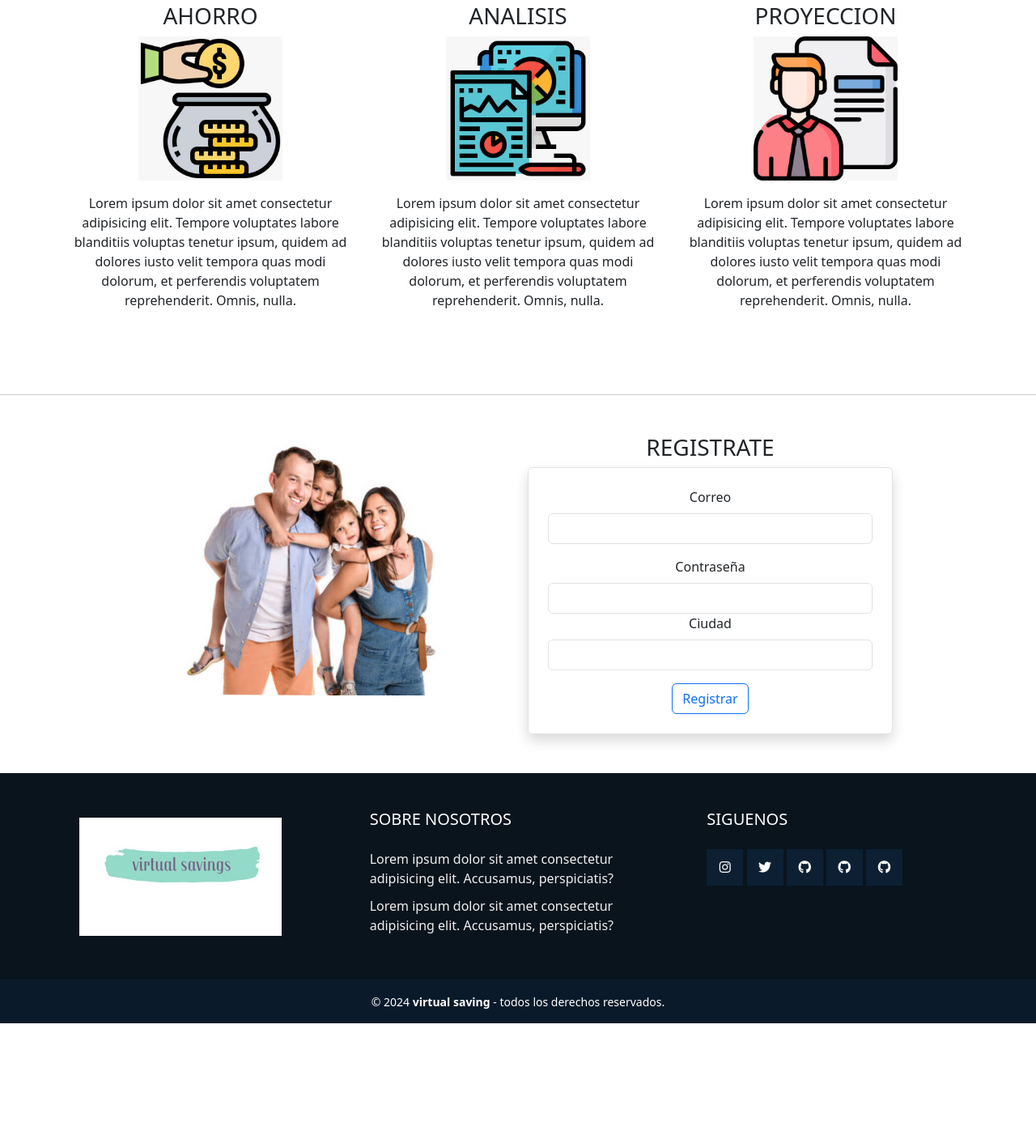
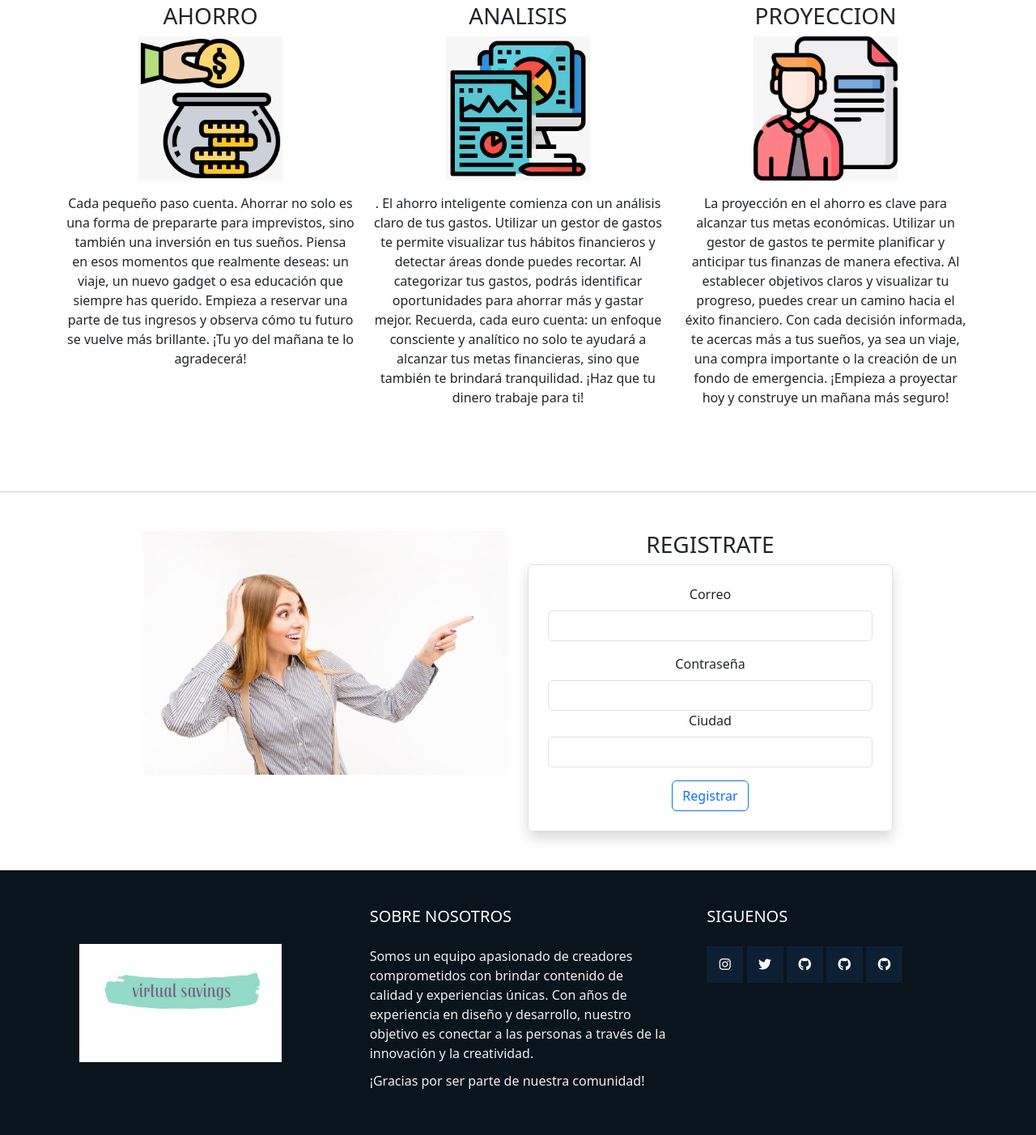
Before and after one commit to alejo121324/bbbbbb, a plain HTML site: page index.html in a window 1280 px wide. Shown: the part 1218-2620 px from the top of the page at 81% size. Before the commit the page ends 2482 px from the top, so only its background shows below. Drawn offline with nearby package versions, Linux system fonts and the light colour scheme; files whose address does not match are found by name.

Commit message:
ultimo push de alejandro palacio

```diff
--- a/index.html
+++ b/index.html
@@ -87,17 +87,19 @@
                 <div class="col-12 col-md-4">
                     <h3 class="text-center">AHORRO</h3>
                     <img src="./assets/img/WhatsApp Image 2024-10-23 at 7.00.47 AM.jpeg" alt="" class="img-fluid w-50 mx-auto d-block">
-                    <p class="mt-3">Lorem ipsum dolor sit amet consectetur adipisicing elit. Tempore voluptates labore blanditiis voluptas tenetur ipsum, quidem ad dolores iusto velit tempora quas modi dolorum, et perferendis voluptatem reprehenderit. Omnis, nulla.</p>
+                    <p class="mt-3">Cada pequeño paso cuenta. Ahorrar no solo es una forma de prepararte para imprevistos, sino también una inversión en tus sueños. Piensa en esos momentos que realmente deseas: un viaje, un nuevo gadget o esa educación que siempre has querido. Empieza a reservar una parte de tus ingresos y observa cómo tu futuro se vuelve más brillante. ¡Tu yo del mañana te lo agradecerá!</p>
                 </div>
                 <div class="col-12 col-md-4">
                     <h3>ANALISIS</h3>
                     <img src="./assets/img/WhatsApp Image 2024-10-23 at 7.00.32 AM.jpeg" alt="" class="img-fluid w-50 mx-auto d-block">
-                    <p class="mt-3">Lorem ipsum dolor sit amet consectetur adipisicing elit. Tempore voluptates labore blanditiis voluptas tenetur ipsum, quidem ad dolores iusto velit tempora quas modi dolorum, et perferendis voluptatem reprehenderit. Omnis, nulla.</p>
+                    <p class="mt-3">.
+                      El ahorro inteligente comienza con un análisis claro de tus gastos. Utilizar un gestor de gastos te permite visualizar tus hábitos financieros y detectar áreas donde puedes recortar. Al categorizar tus gastos, podrás identificar oportunidades para ahorrar más y gastar mejor. Recuerda, cada euro cuenta: un enfoque consciente y analítico no solo te ayudará a alcanzar tus metas financieras, sino que también te brindará tranquilidad. ¡Haz que tu dinero trabaje para ti!
+                    </p>
                 </div>
                 <div class="col-12 col-md-4">
                     <h3>PROYECCION</h3>
                     <img src="./assets/img/WhatsApp Image 2024-10-23 at 7.02.28 AM.jpeg" alt="" class="img-fluid w-50 mx-auto d-block">
-                    <p class="mt-3">Lorem ipsum dolor sit amet consectetur adipisicing elit. Tempore voluptates labore blanditiis voluptas tenetur ipsum, quidem ad dolores iusto velit tempora quas modi dolorum, et perferendis voluptatem reprehenderit. Omnis, nulla.</p>
+                    <p class="mt-3">La proyección en el ahorro es clave para alcanzar tus metas económicas. Utilizar un gestor de gastos te permite planificar y anticipar tus finanzas de manera efectiva. Al establecer objetivos claros y visualizar tu progreso, puedes crear un camino hacia el éxito financiero. Con cada decisión informada, te acercas más a tus sueños, ya sea un viaje, una compra importante o la creación de un fondo de emergencia. ¡Empieza a proyectar hoy y construye un mañana más seguro!</p>
                 </div>
             </div>
         </section>
@@ -107,7 +109,7 @@
         <section class="container my-5 ">
             <div class="row justify-content-center">
                 <div class="col-12 col-md-5">
-                    <img src="./assets/img/familiafeliz.jpg" alt="" class="img-fluid">
+                    <img src="./assets/img/imagenffff.jpg" alt="" class="img-fluid">
                 </div>
                 <div class="col-12 col-md-5 text-center">
                     <h3>REGISTRATE</h3>
@@ -146,8 +148,13 @@
               </div>
                 <div class="box">
                     <h2>SOBRE NOSOTROS</h2>
-                    <p>Lorem ipsum dolor sit amet consectetur adipisicing elit. Accusamus, perspiciatis?</p>
-                    <p>Lorem ipsum dolor sit amet consectetur adipisicing elit. Accusamus, perspiciatis?</p>
+                    <p>Somos un equipo apasionado de creadores comprometidos con brindar contenido de calidad y
+                       experiencias únicas. Con años de experiencia en diseño y desarrollo, nuestro objetivo es
+                       conectar a las personas a través de la innovación y la creatividad.
+
+                    </p>
+                    <p>¡Gracias por ser parte
+                      de nuestra comunidad!</p>
 
                 </div>
               <div class="box">
```
Also changed, not shown: assets/img/familiafeliz.jpg (deleted), assets/img/imagenffff.jpg (added).
